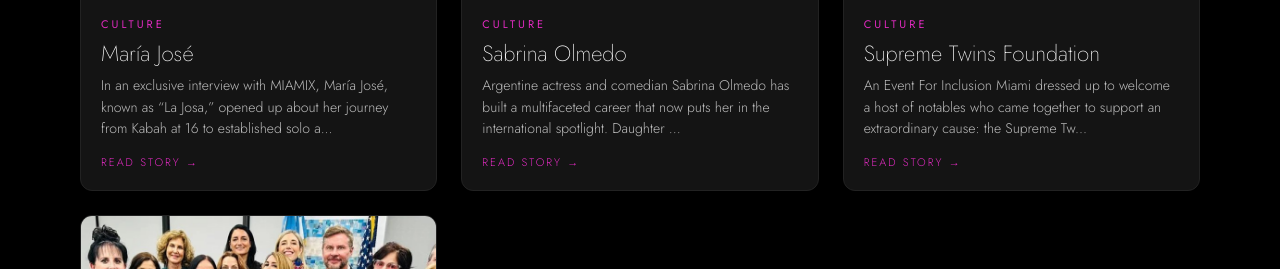
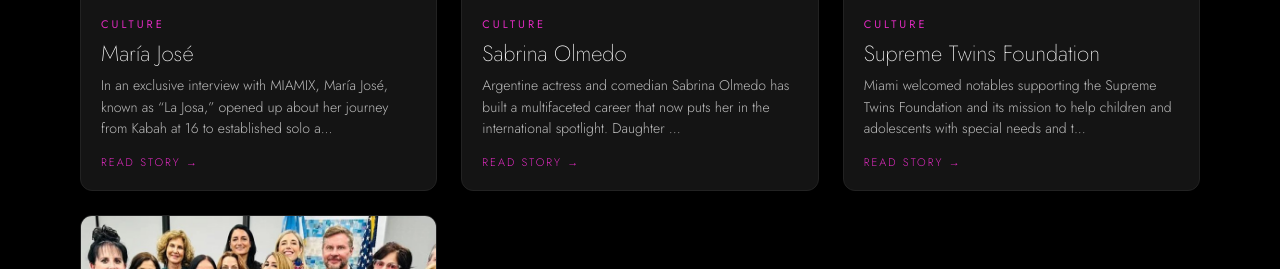
Before and after one commit to MIAMIX-io/MIAMIX.VIP-Site, a Jekyll site: the page built from culture.html, in a window 1280 px wide and 900 px high, scrolled down 1552 px, cut to the strip 185-454 px from the top of the window. Built offline with Jekyll 4.4.1, drawn with Linux system fonts in a browser that asks for light colours.

Commit message:
Revise event description for Supreme Twins Foundation
The event description was shortened for clarity while retaining key details about the Supreme Twins Foundation's mission and services.

```diff
--- a/_posts/Culture/2025-10-31-supreme-twin.md
+++ b/_posts/Culture/2025-10-31-supreme-twin.md
@@ -1,7 +1,7 @@
 ---
 title: "Supreme Twins Foundation"
 page_title: "An Event For Inclusion"
-description: "An Event For Inclusion Miami dressed up to welcome a host of notables who came together to support an extraordinary cause: the Supreme Twins Foundation. This event focused on the foundation's main objective: to provide comprehensive support to children and adolescents with special needs and their families, helping to create a more inclusive future full of opportunities for the most vulnerable. The Supreme Twins Foundation works tirelessly to provide these families with essential resources in three key areas. First, they offer access to essential therapeutic services, improving the quality of life for these children and adolescents. Second, they focus on ensuring these young people have access to education and career opportunities that will allow them to fully integrate into society. Finally, they provide emotional support and resources to parents, helping them guide their children through this important process of growth and development."
+description: "Miami welcomed notables supporting the Supreme Twins Foundation and its mission to help children and adolescents with special needs and their families build a more inclusive future. The foundation provides essential therapeutic services, access to education and career opportunities, and emotional support and resources for parents."
 date: 2025-10-31
 cover_image: /images/culture/DBatista Photography SUPREME MIAMI TWINS FUNDATION EPIC EVENTS-88.jpg
 external_url: "https://www.miamix.io/culture-arts/supreme-twins-foundation-an-event-for-inclusion"
```
